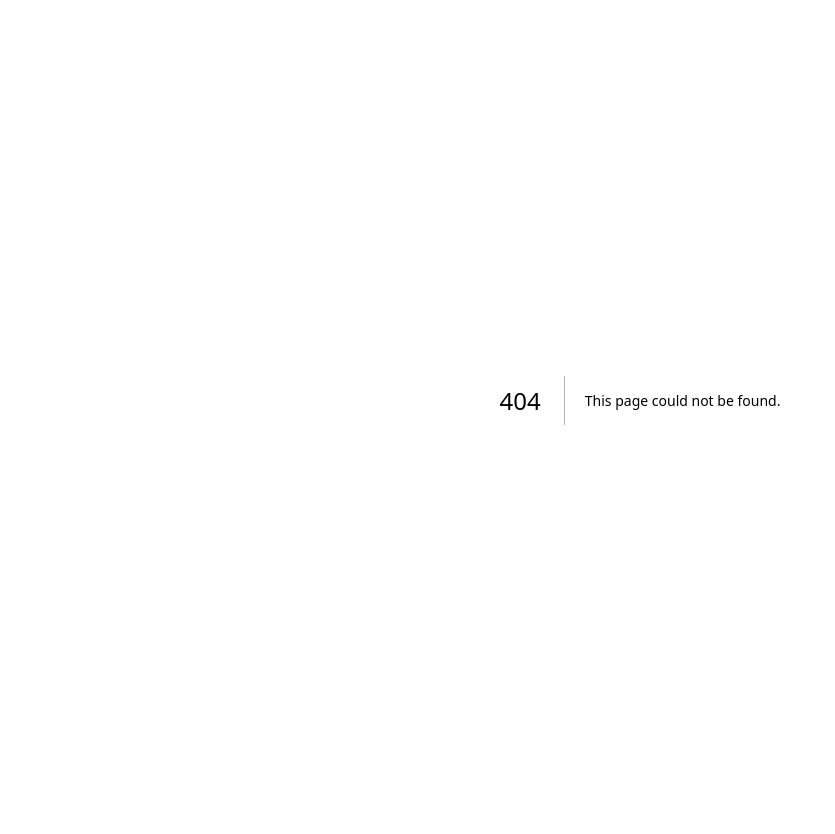
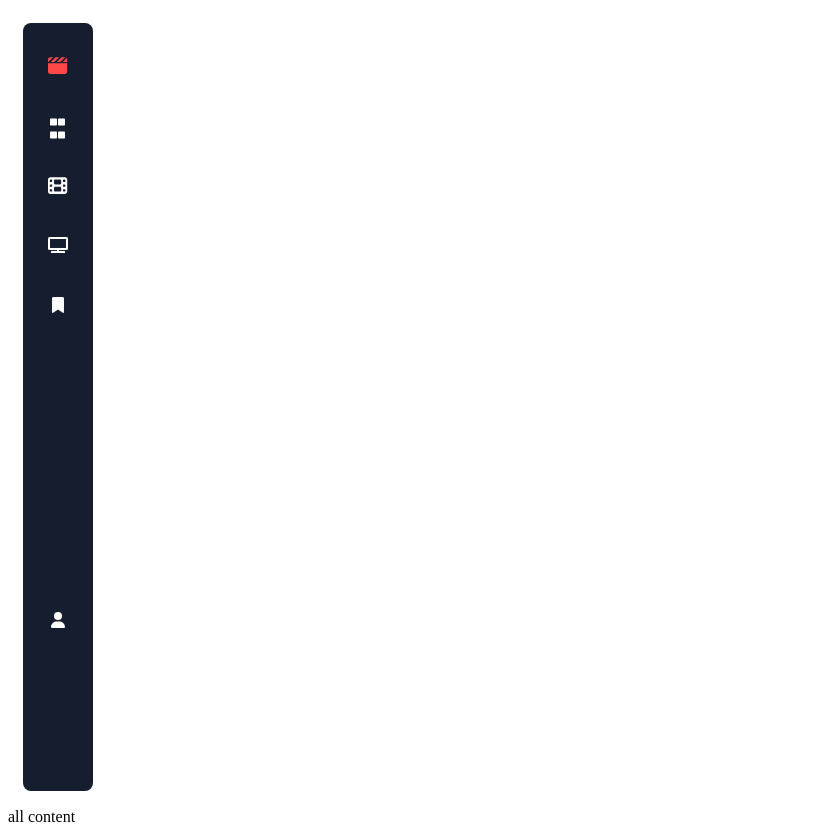
Before and after one commit to julianf97/plataforma-streaming, a Next.js app: page /allcontent in a window 1280 px wide. Before the commit this address had no page. Shown: the whole page, without its empty margins (0-835 px from the left). Before the commit the page ends 800 px from the top, so only its background shows below. Built offline with nearby package versions, Linux system fonts and the light colour scheme.

Commit message:
Creando ruteo del sitio

```diff
--- /dev/null
+++ b/src/app/allcontent/page.jsx
@@ -0,0 +1,7 @@
+import React from 'react'
+
+export default function page() {
+  return (
+    <div>all content</div>
+  )
+}
--- a/src/app/components/Navbar/Navbar.jsx
+++ b/src/app/components/Navbar/Navbar.jsx
@@ -6,18 +6,22 @@ import Film from '../Film/Film';
 import BookMark from '../BookMark/BookMark';
 import UserIcon from '../UserIcon/UserIcon';
 import TVIcon from '../TV/TVIcon';
+import Link from 'next/link';
 
 
 
 export default function Navbar() {
-
 
   return (
     <GralContainer>
       <NavbarContainer>
         <NavbarInnerContainer>
           <IconContainer>
-            <ClapperBoard/>
+            {
+              <Link href="/">
+                <ClapperBoard/>
+              </Link>
+            }
           </IconContainer>
           <NavContainer>
             <NavInnerContainer>
@@ -32,18 +36,34 @@ export default function Navbar() {
                 </BorderAllInterno>
               </BorderAllContainer>
               <MoviesIconContainer>
-                <Film/>
+                {
+                  <Link href="/movies">
+                    <Film/>
+                  </Link>
+                }
               </MoviesIconContainer>
               <TVcontainer>
-                <TVIcon/>
+                {
+                  <Link href="/tvseries">
+                    <TVIcon/>
+                  </Link>
+                }
               </TVcontainer>
               <BookMarkContainer>
-                <BookMark/>
+                {
+                  <Link href="/save">
+                    <BookMark/>
+                  </Link>
+                }
               </BookMarkContainer>
             </NavInnerContainer>
           </NavContainer>
           <UserContainer>
-            <UserIcon/>
+            {
+              <Link href="/userprofile">
+                <UserIcon/>
+              </Link>
+            }
           </UserContainer>
         </NavbarInnerContainer>
       </NavbarContainer>
--- a/src/app/layout.js
+++ b/src/app/layout.js
@@ -1,9 +1,15 @@
+'use client'
 import StyledComponentsRegistry from './lib/registry';
+import Navbar from './components/Navbar/Navbar';
+
+
 
 export default function RootLayout({ children }) {
+
   return (
     <html>
       <body>
+        <Navbar/>
         <StyledComponentsRegistry>{children}</StyledComponentsRegistry>
       </body>
     </html>
--- a/src/app/page.js
+++ b/src/app/page.js
@@ -1,6 +1,5 @@
 'use client';
 import React from 'react';
-import Navbar from './components/Navbar';
 import SearchBar from './components/SearchBar';
 import './globals.css';
 import MovieCard from './components/Cards/MovieCard/MovieCard';
@@ -10,7 +9,6 @@ export default function App({ children }) {
   return (
     <main>
       <MoviesAndSeriesProvider>
-        <Navbar/>
         <SearchBar/>
         <MovieCard
           type="tv"
```
Also changed, not shown: src/app/movies/page.jsx (added, +7 -0 lines), src/app/save/page.jsx (added, +7 -0 lines), src/app/tvseries/page.jsx (added, +7 -0 lines), src/app/userprofile/page.jsx (added, +7 -0 lines).
